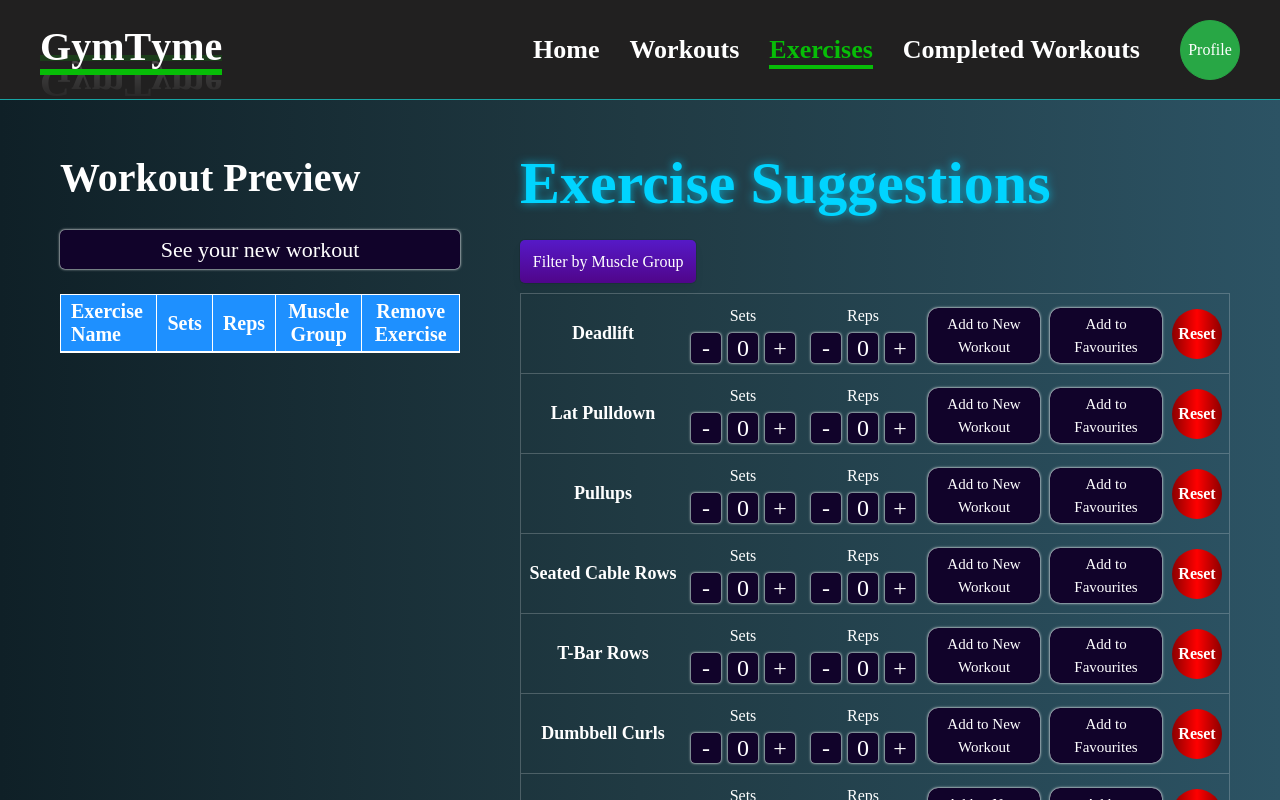
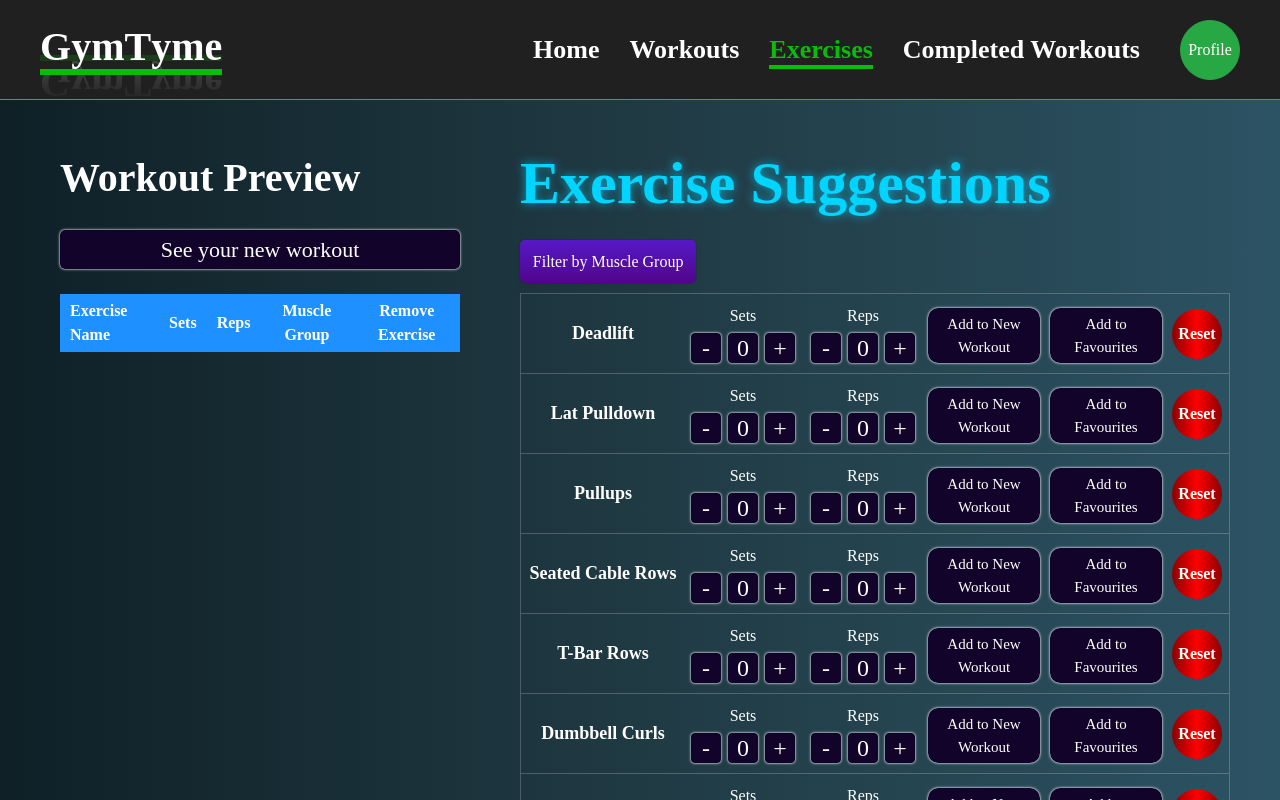
Before and after one commit to Satokii/gymtyme, a React (Vite) app: page /exercises in a window 1280 px wide. Shown: the top 800 px of the page. Built offline with nearby package versions, Linux system fonts and the light colour scheme; a web font is replaced by a local one.

Commit message:
refactor: temporarily remove default table styles

```diff
--- a/src/styles/workouts/new-workout.css
+++ b/src/styles/workouts/new-workout.css
@@ -49,12 +49,12 @@
 }
 
 /* WORKOUT TABLE */
-table, th, td {
+/* table, th, td {
   border: solid 1px white;
   font-size: 20px;
   height: fit-content;
   line-height: normal;
-}
+} */
 
 table {
     border-spacing: 0;
```
